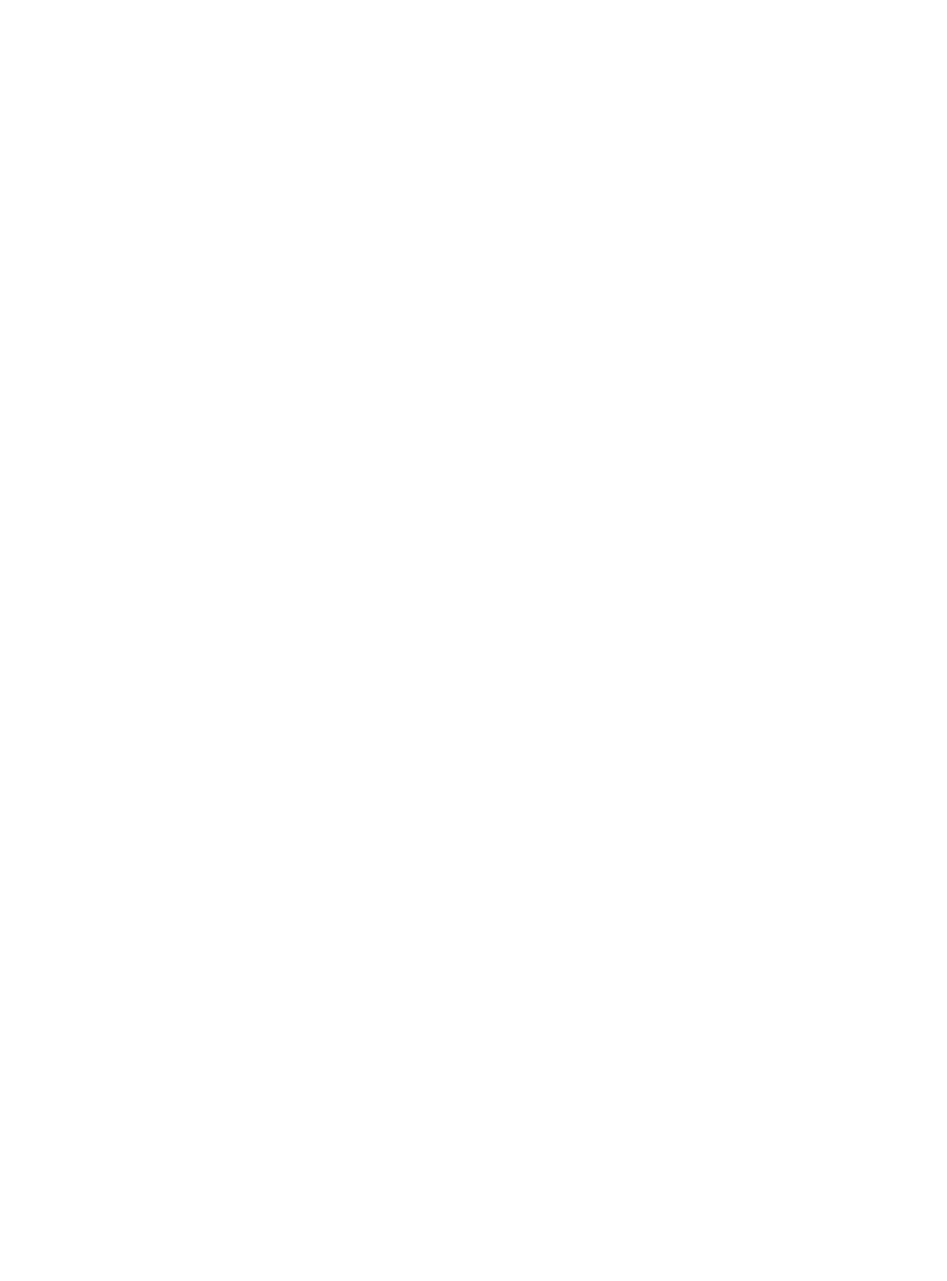
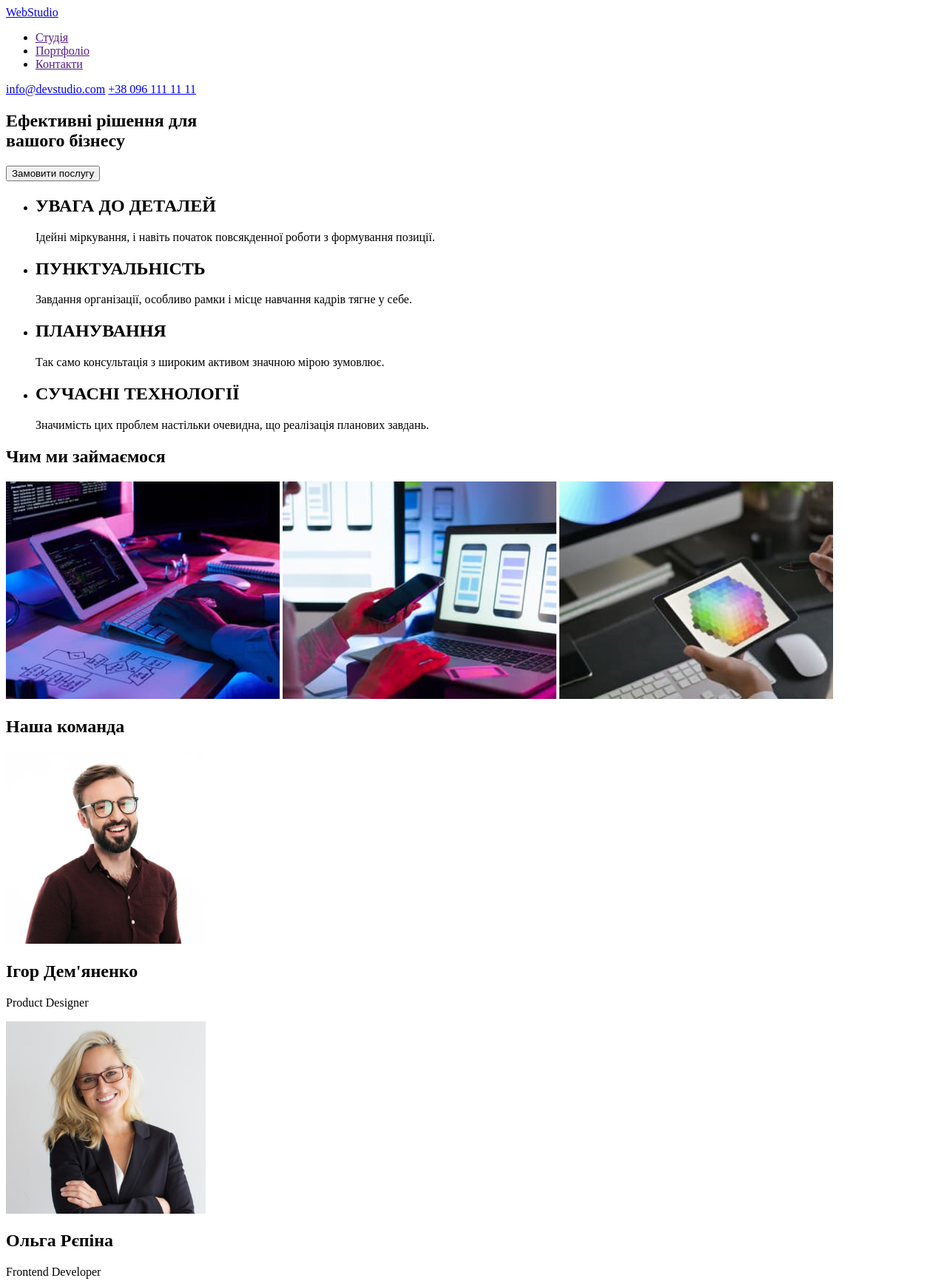
Before and after one commit to Kerlinesss/goit-markup-hw-01, a plain HTML site: page index.html in a window 1280 px wide. Shown: the top 1732 px of the page at 74% size. Before the commit the page ends 800 px from the top, so only its background shows below. Drawn offline with Linux system fonts and the light colour scheme.

Commit message:
added photo

```diff
--- a/index.html
+++ b/index.html
@@ -1,12 +1,94 @@
 <!DOCTYPE html>
 <html lang="en">
-<head>
-    <meta charset="UTF-8">
-    <meta http-equiv="X-UA-Compatible" content="IE=edge">
-    <meta name="viewport" content="width=device-width, initial-scale=1.0">
+  <head>
+    <meta charset="UTF-8" />
+    <meta http-equiv="X-UA-Compatible" content="IE=edge" />
+    <meta name="viewport" content="width=device-width, initial-scale=1.0" />
     <title>Document</title>
-</head>
-<body>
-
-</body>
+  </head>
+  <body>
+    <header>
+      <nav>
+        <a href="/">WebStudio</a>
+        <ul>
+          <li><a href="">Студія</a></li>
+          <li><a href="">Портфоліо</a></li>
+          <li><a href="">Контакти</a></li>
+        </ul>
+      </nav>
+      <a href="mailto:info@devstudio.com">info@devstudio.com</a>
+      <a href="tel:+380961111111">+38 096 111 11 11</a>
+    </header>
+    <main>
+      <div>
+        <section>
+          <h1>
+            Ефективні рішення для <br />
+            вашого бізнесу
+          </h1>
+          <button type="button">Замовити послугу</button>
+        </section>
+      </div>
+      <section>
+        <ul>
+          <li>
+            <h2>УВАГА ДО ДЕТАЛЕЙ</h2>
+            <p>
+              Ідейні міркування, і навіть початок повсякденної роботи з
+              формування позиції.
+            </p>
+          </li>
+          <li>
+            <h2>ПУНКТУАЛЬНІСТЬ</h2>
+            <p>
+              Завдання організації, особливо рамки і місце навчання кадрів тягне
+              у себе.
+            </p>
+          </li>
+          <li>
+            <h2>ПЛАНУВАННЯ</h2>
+            <p>
+              Так само консультація з широким активом значною мірою зумовлює.
+            </p>
+          </li>
+          <li>
+            <h2>СУЧАСНІ ТЕХНОЛОГІЇ</h2>
+            <p>
+              Значимість цих проблем настільки очевидна, що реалізація планових
+              завдань.
+            </p>
+          </li>
+        </ul>
+      </section>
+      <section>
+        <h2>Чим ми займаємося</h2>
+        <img src="images/box1.jpg" alt="programming" width="370" height="294" />
+        <img src="images/box3.jpg" alt="programming" width="370" height="294" />
+        <img src="images/box2.jpg" alt="programming" width="370" height="294" />
+      </section>
+      <section>
+        <h2>Наша команда</h2>
+        <img src="images/1person.jpg" alt="person" width="270" height="260" />
+        <h2>Ігор Дем'яненко</h2>
+        <p>Product Designer</p>
+        <img src="images/2person.jpg" alt="person" width="270" height="260" />
+        <h2>Ольга Рєпіна</h2>
+        <p>Frontend Developer</p>
+        <img src="images/3person.jpg" alt="person" width="270" height="260" />
+        <h2>Микола Тарасов</h2>
+        <p>Marketing</p>
+        <img src="images/4person.jpg" alt="person" width="270" height="260" />
+        <h2>Михайло Єрмаков</h2>
+        <p>UI Designer</p>
+      </section>
+    </main>
+    <footer>
+      <h2>WebStudio</h2>
+      <address>
+        м. Київ, пр-т Лесі Українки, 26
+        <a href="mailto:info@devstudio.com">info@devstudio.com</a>
+        <a href="tel:+380961111111">+38 096 111 11 11</a>
+      </address>
+    </footer>
+  </body>
 </html>
```
Also changed, not shown: images/1person.jpg (added), images/2person.jpg (added), images/3person.jpg (added), images/4person.jpg (added), images/box1.jpg (added), images/box2.jpg (added), images/box3.jpg (added).
